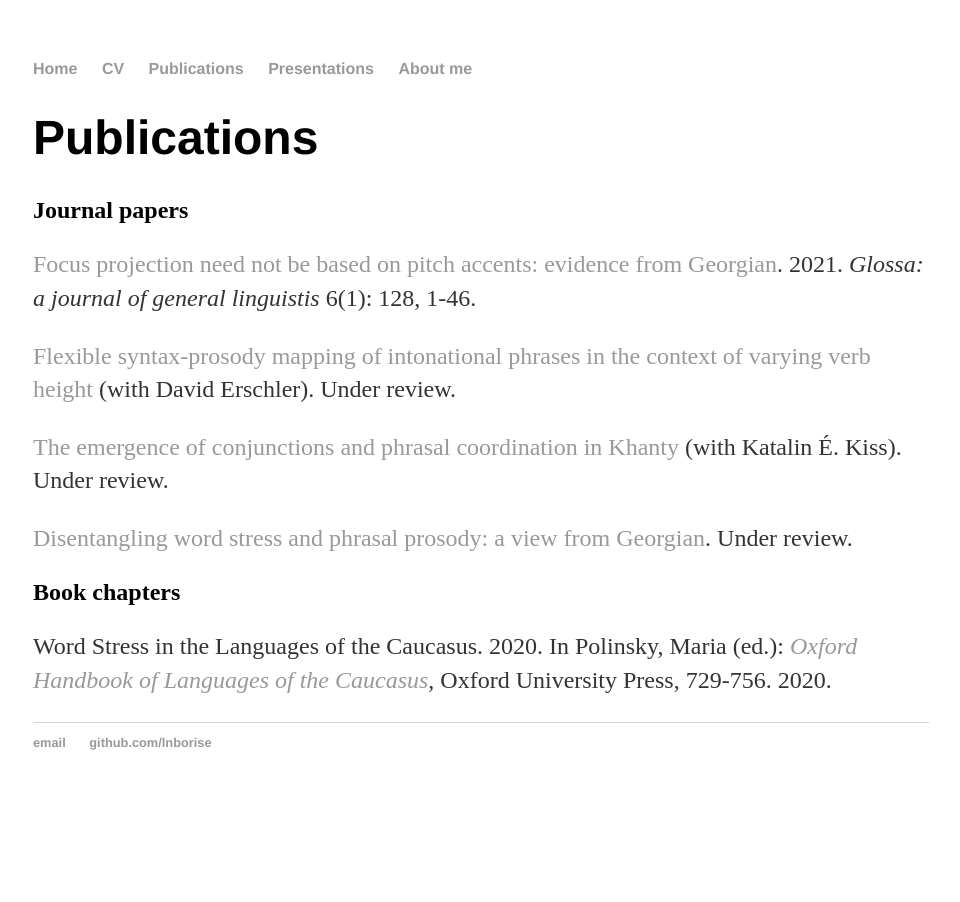
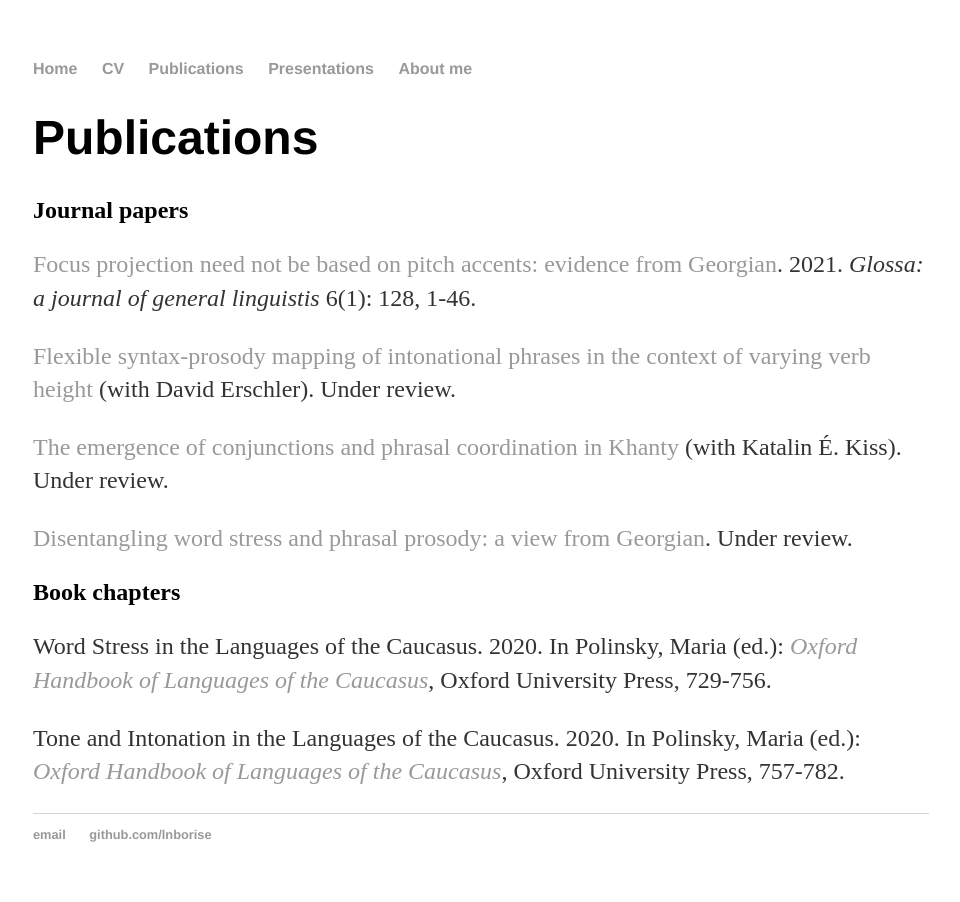
Before and after one commit to lnborise/lnborise.github.io, a Jekyll site: the page built from publications.html, in a window 1280 px wide. Shown: the whole page, without its empty margins (159-1119 px from the left). Built offline with Jekyll 4.4.1, drawn with Linux system fonts in a browser that asks for light colours.

Commit message:
Update publications.html

```diff
--- a/publications.html
+++ b/publications.html
@@ -17,8 +17,9 @@
 
 <h2>Book chapters</h2>
 
-	<p>Word Stress in the Languages of the Caucasus. 2020. In Polinsky, Maria (ed.): <i><a href="https://www.oxfordhandbooks.com/view/10.1093/oxfordhb/9780190690694.001.0001/oxfordhb-9780190690694">Oxford Handbook of Languages of the Caucasus</a></i>, Oxford University Press, 729-756.
-2020.</p>
+	<p>Word Stress in the Languages of the Caucasus. 2020. In Polinsky, Maria (ed.): <i><a href="https://www.oxfordhandbooks.com/view/10.1093/oxfordhb/9780190690694.001.0001/oxfordhb-9780190690694">Oxford Handbook of Languages of the Caucasus</a></i>, Oxford University Press, 729-756.</p>
+
+	<p>Tone and Intonation in the Languages of the Caucasus. 2020. In Polinsky, Maria (ed.): <i><a href="https://www.oxfordhandbooks.com/view/10.1093/oxfordhb/9780190690694.001.0001/oxfordhb-9780190690694">Oxford Handbook of Languages of the Caucasus</a></i>, Oxford University Press, 757-782.</p>
 
 
 
```
